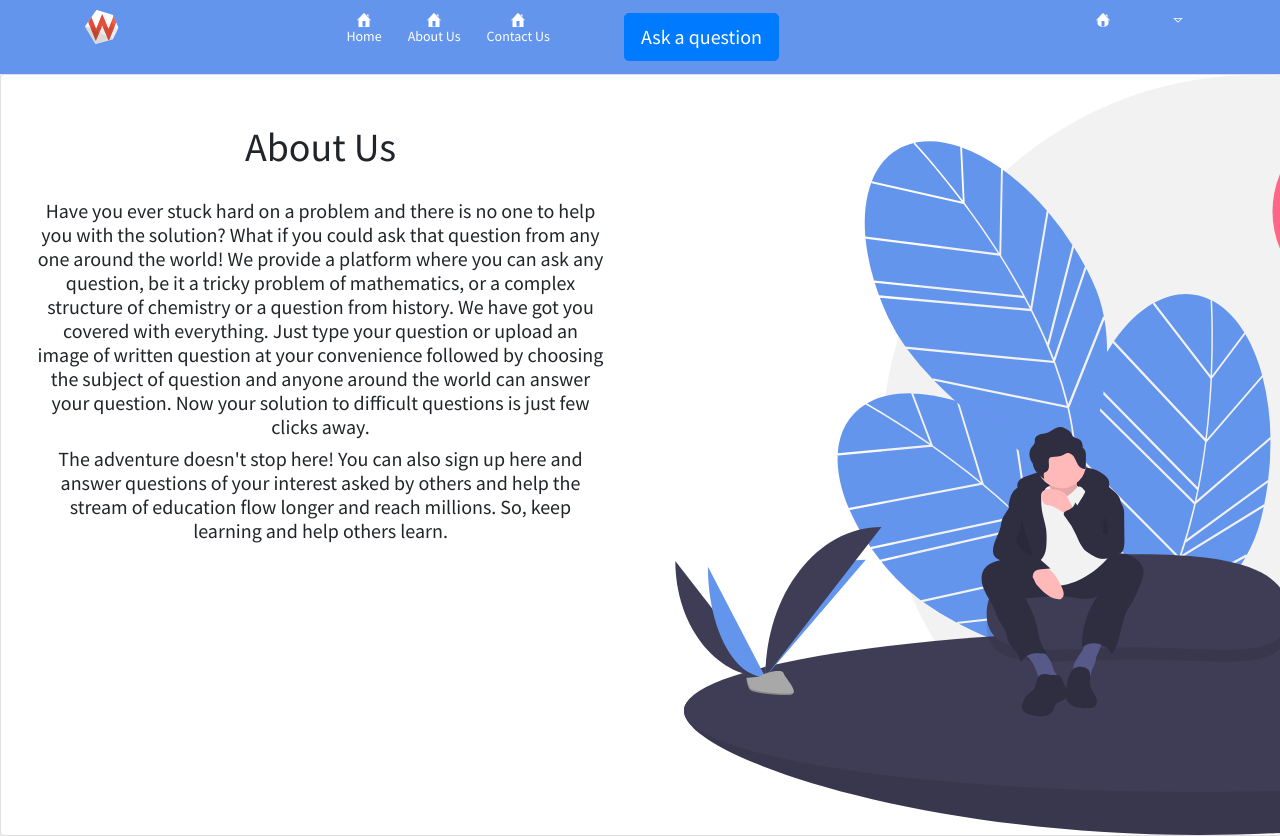
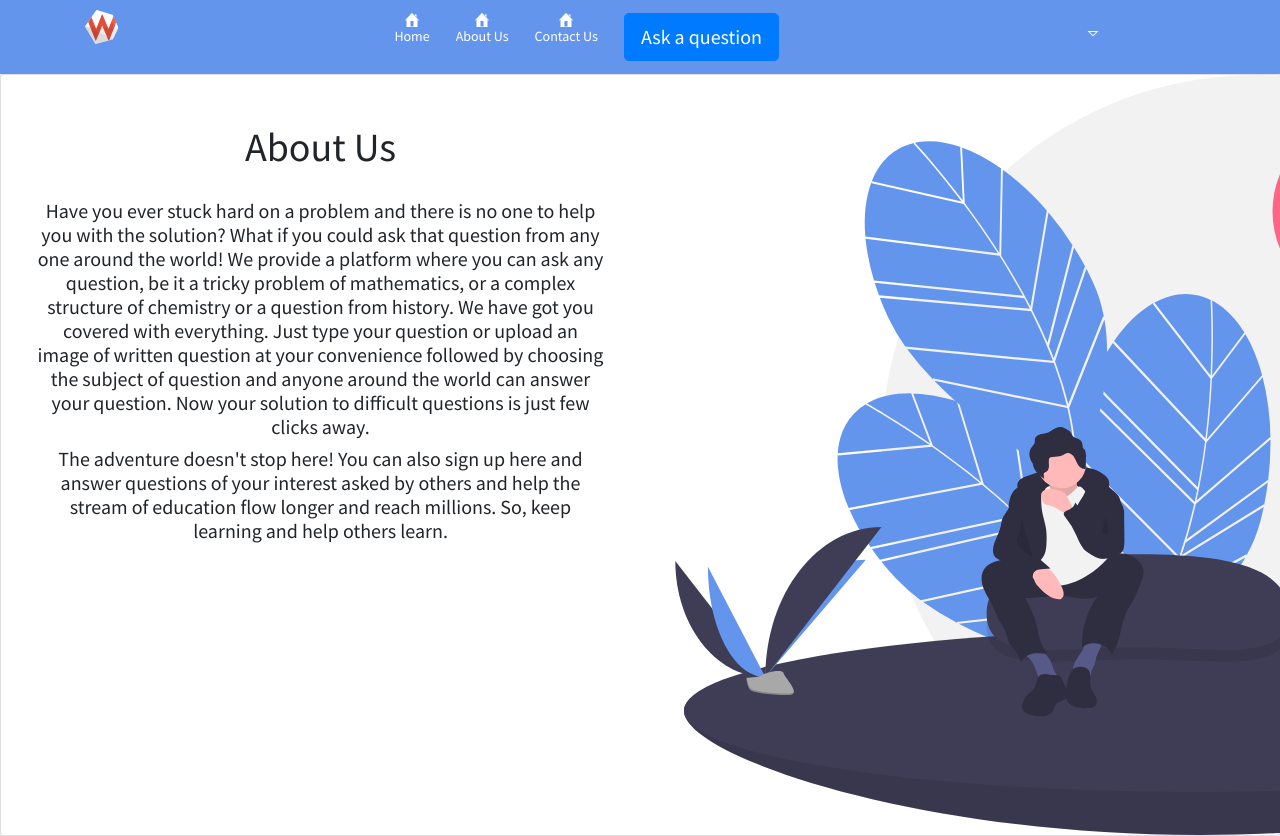
Before and after one commit to padhvaiya-dev/padhvaiya-dev.github.io, an Angular app: page /about-us in a window 1280 px wide. Shown: the top 836 px of the page. Built offline with nearby package versions, Linux system fonts and the light colour scheme; sample sign-in values are in the browser's storage; what ng2-search-filter would draw is missing.

Commit message:
changes to the navbar

```diff
--- a/src/app/navbar/navbar.component.html
+++ b/src/app/navbar/navbar.component.html
@@ -84,7 +84,7 @@
                         </div>
                     </li> -->
                     <li>
-                        <button type="button" class="btn btn-primary btn-lg ml-5" data-toggle="modal"
+                        <button type="button" class="btn btn-primary btn-lg" data-toggle="modal"
                             data-target="#exampleModal">
                             Ask a question
                         </button>
@@ -129,10 +129,9 @@
             </div>
             <!--menu-btn end-->
             <div class="user-account" style="cursor: pointer" (click)="onToggleProfile()">
-                <div class="user-info">
-                    <img src="assets/images/icon1.png" alt="">
-                    <p style="color: #fff">{{userLoggedIn}}</p>
-                    <i class="la la-sort-down"></i>
+                <div class="user-info" class="mt-3 pt-1">
+                    <p style="color: #fff">{{userName}} <i class="la la-sort-down"></i></p>
+
                 </div>
                 <div class="user-account-settingss" #userSettings>
                     <h3 class="tc"><a routerLink="/user/{{userId}}" title="">View Profile</a></h3>
--- a/src/app/navbar/navbar.component.ts
+++ b/src/app/navbar/navbar.component.ts
@@ -19,9 +19,9 @@ export class NavbarComponent implements OnInit {
   @ViewChild('closeButton', { static: true }) public closeButton: ElementRef;
 
   userId: string;
+  userName: string;
   imgFile: File;
   askQuestionForm: FormGroup
-  userLoggedIn: string = 'Guest';
   constructor(
     private _dataService: DataService,
     private _renderer: Renderer2,
@@ -32,7 +32,7 @@ export class NavbarComponent implements OnInit {
 
   ngOnInit() {
     this.userId = JSON.parse(localStorage.getItem('currentUser'))._id;
-    this.userLoggedIn = localStorage.getItem('loggedInUser');
+    this.userName = JSON.parse(localStorage.getItem('currentUser')).first_name;
     this.askQuestionForm = this._fb.group({
       desc: ['', [Validators.required]]
     })
--- a/src/app/user-profile/user-profile.component.html
+++ b/src/app/user-profile/user-profile.component.html
@@ -2,7 +2,7 @@
 <input style="display: none" type="file" (change)="changePicture($event,'cover')" #coverImage
     enctype="multipart/form-data">
 <section class="cover-sec" style="cursor: pointer">
-    <img src="{{coverImg}}" alt="" [(ngModel)]="coverImg" (click)="coverImage.click()" width="1600" height="400">
+    <img src="{{coverImg}}" alt="" (click)="coverImage.click()" width="1600" height="400">
 </section>
 <main>
     <div class="main-section">
@@ -15,7 +15,7 @@
                                 <div class="user-pro-img" style="cursor: pointer">
                                     <input style="display: none" type="file" (change)="changePicture($event,'profile')"
                                         #profileImage enctype="multipart/form-data">
-                                    <img src="{{profileImg}}" alt="" [(ngModel)]="profileImg" (click)="profileImage.click()" width="170" height="170">
+                                    <img src="{{profileImg}}" alt="" (click)="profileImage.click()" width="170" height="170">
                                 </div>
                                 <!--user-pro-img end-->
                                 <div class="user_pro_status">
```
